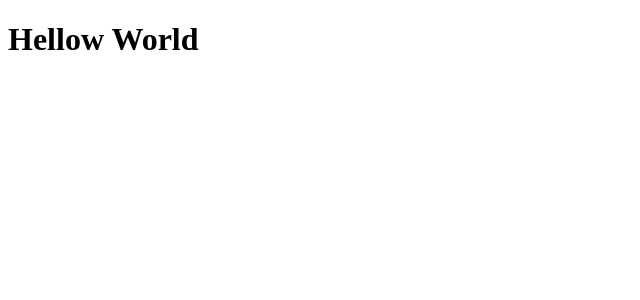
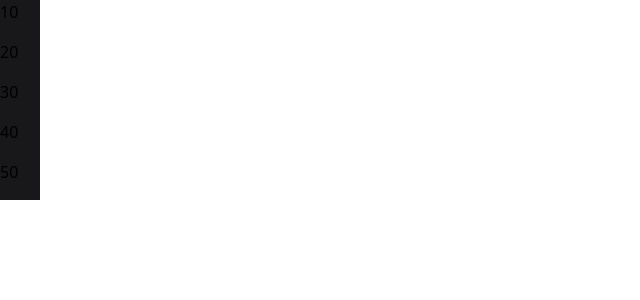
Before and after one commit to JoaoGuiBC/habbit-planner, a React (Vite) app in the folder web/: page / in a window 1280 px wide. Shown: the top 300 px of the page, without its empty margins (0-640 px from the left). Built offline with nearby package versions, Linux system fonts and the light colour scheme.

Commit message:
Set tailwind and code linter

```diff
--- a/web/package.json
+++ b/web/package.json
@@ -13,9 +13,14 @@
     "react-dom": "^18.2.0"
   },
   "devDependencies": {
+    "@rocketseat/eslint-config": "^1.1.3",
     "@types/react": "^18.0.26",
     "@types/react-dom": "^18.0.9",
     "@vitejs/plugin-react": "^3.0.0",
+    "autoprefixer": "^10.4.13",
+    "eslint": "^8.32.0",
+    "postcss": "^8.4.21",
+    "tailwindcss": "^3.2.4",
     "typescript": "^4.9.3",
     "vite": "^4.0.0"
   }
--- /dev/null
+++ b/web/postcss.config.cjs
@@ -0,0 +1,6 @@
+module.exports = {
+  plugins: {
+    tailwindcss: {},
+    autoprefixer: {},
+  },
+}
--- a/web/src/App.tsx
+++ b/web/src/App.tsx
@@ -1,5 +1,13 @@
+import { Habit } from './components/Habit'
+
 export function App() {
   return (
-    <h1>Hellow World</h1>
+    <div>
+      <Habit completed={10} />
+      <Habit completed={20} />
+      <Habit completed={30} />
+      <Habit completed={40} />
+      <Habit completed={50} />
+    </div>
   )
 }
--- /dev/null
+++ b/web/src/components/Habit.tsx
@@ -0,0 +1,7 @@
+interface HabitProps {
+  completed: number
+}
+
+export function Habit({ completed }: HabitProps) {
+  return <div className="bg-zinc-900 w-10 h-10">{completed}</div>
+}
--- a/web/src/main.tsx
+++ b/web/src/main.tsx
@@ -1,10 +1,12 @@
 import React from 'react'
 import ReactDOM from 'react-dom/client'
+
+import './styles/global.css'
 
 import { App } from './App'
 
 ReactDOM.createRoot(document.getElementById('root') as HTMLElement).render(
   <React.StrictMode>
     <App />
-  </React.StrictMode>,
+  </React.StrictMode>
 )
--- /dev/null
+++ b/web/src/styles/global.css
@@ -0,0 +1,3 @@
+@tailwind base;
+@tailwind utilities;
+@tailwind components;
--- /dev/null
+++ b/web/tailwind.config.cjs
@@ -0,0 +1,8 @@
+/** @type {import('tailwindcss').Config} */
+module.exports = {
+  content: ['./src/**/*.tsx', './index.html'],
+  theme: {
+    extend: {},
+  },
+  plugins: [],
+}
```
Also changed, not shown: 2 other files (tests, documents, lock files or other folders).
